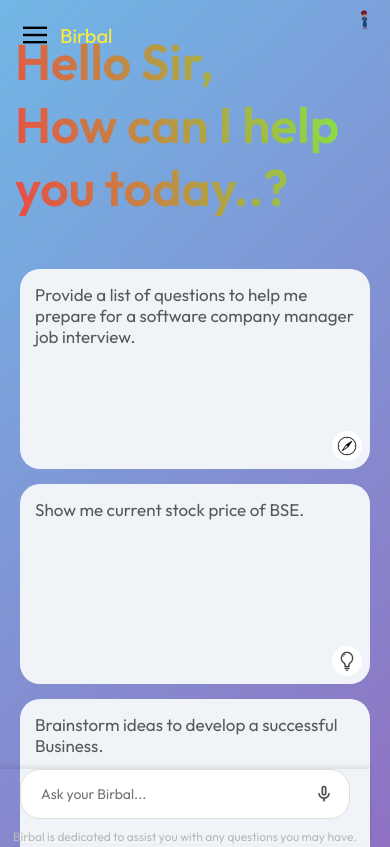
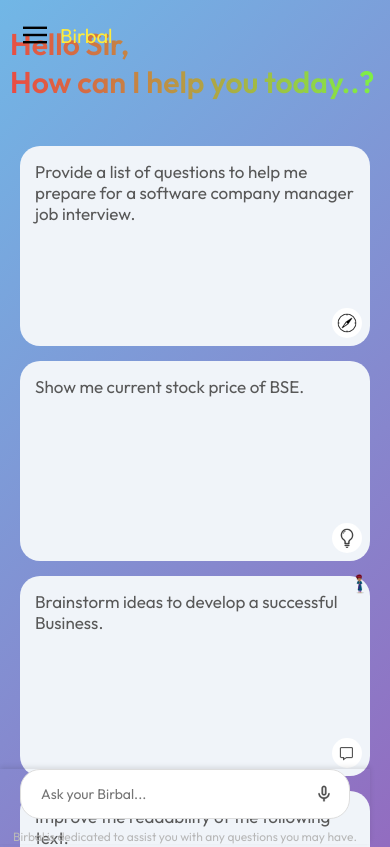
Before and after one commit to AmanPathak03/Chat-Birbal, a React (Vite) app: page / in a window 390 px wide. Shown: the top 847 px of the page. Built offline with nearby package versions, Linux system fonts and the light colour scheme; no server answers.

Commit message:
Main.css

```diff
--- a/src/components/Main/Main.css
+++ b/src/components/Main/Main.css
@@ -206,7 +206,6 @@
 }
 
 .nav .birbal-logo {
-    position: absolute;
     width: 100%;
     height: 70%;
     margin-left: 90%;
@@ -365,6 +364,10 @@
         top: 10px;
         right: 10px;
     }
+    .main .greet {
+        font-size: 30px;
+        padding: 10px;
+    }
     .main-bottom {
         width: calc(100% - 20px);
         padding: 0px 10px; /* Reduce padding to fit within the screen */
```
